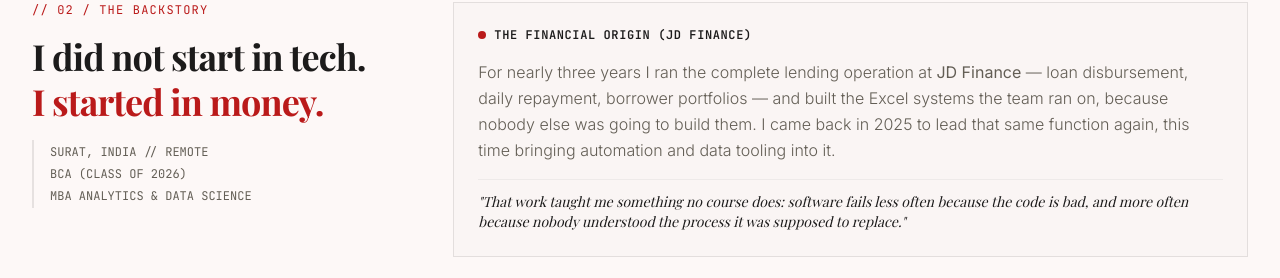
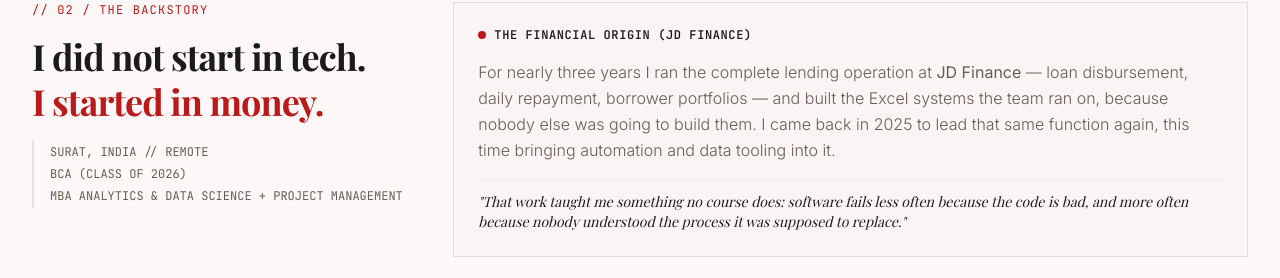
Before and after one commit to Arpitj9974/Arpitj9974-portfolio-, a React (Vite) app: page / in a window 1280 px wide. Shown: the part 848-1126 px from the top of the page. Built offline with nearby package versions, Linux system fonts and the light colour scheme; a web font is replaced by a local one.

Commit message:
feat: update academic qualifications
Expand MBA credentials to include project management certification.

```diff
--- a/src/App.tsx
+++ b/src/App.tsx
@@ -210,7 +210,7 @@ export default function App() {
                   <div className="border-l-2 border-ink/10 pl-4 py-1 text-xs text-muted font-mono space-y-1.5">
                     <p>SURAT, INDIA // REMOTE</p>
                     <p>BCA (CLASS OF 2026)</p>
-                    <p>MBA ANALYTICS & DATA SCIENCE</p>
+                    <p>MBA ANALYTICS & DATA SCIENCE + PROJECT MANAGEMENT</p>
                   </div>
                 </div>
 
```
